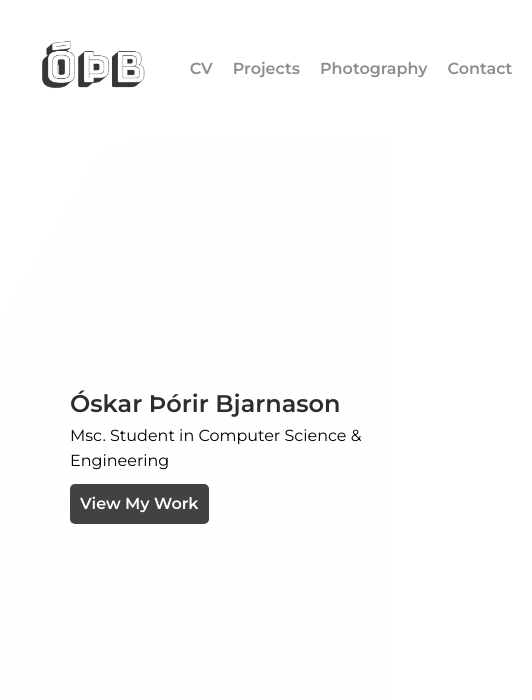
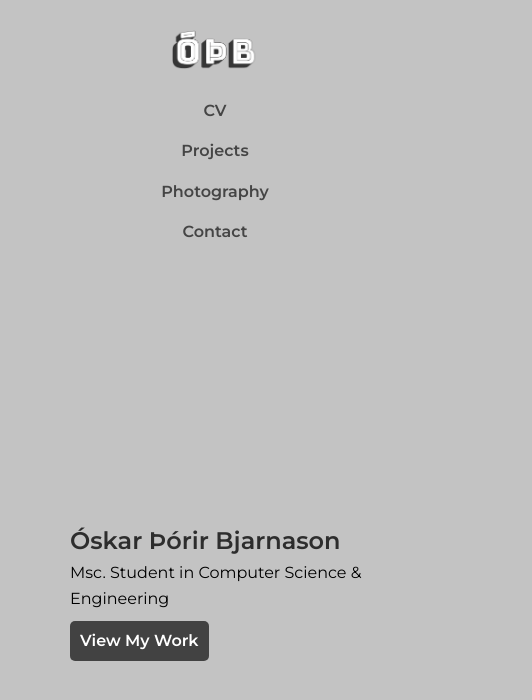
Before and after one commit to OskarThorir/oskarthorir.github.io, a plain HTML site: page index.html in a window 390 px wide. Shown: the whole page, 532 px wide, since content can reach past the window. Drawn offline with Linux system fonts and the light colour scheme.

Commit message:
updated for mobile view

```diff
--- a/styles.css
+++ b/styles.css
@@ -8,16 +8,16 @@
 /* Apply a base style to the whole website */
 body {
     font-family: 'Montserrat', sans-serif;
-    background-color: #ffffff;  /* Black background */
+    background-color: #c3c3c3;  /* Black background */
     color: #ffffff;             /* White text */
     line-height: 1.6;             /* Improve readability */
 }
 
 header {
+    width:100%;
     display: flex;
     justify-content: space-between;
     align-items: center;
-    background-color: #ffffff;
     margin: 20px
 }
 
@@ -33,7 +33,7 @@ header {
 }
 
 nav ul {
-    margin: 20px ;
+    margin: 30px ;
     list-style: none;
     display: flex;
     gap: 20px
@@ -42,7 +42,7 @@ nav ul {
 nav ul li a {
     position: relative;
     text-decoration: none;
-    color: #8d8d8d;
+    color: #454545;
     font-weight: bold;
 }
 
@@ -71,7 +71,6 @@ nav ul li a:hover::after {
     justify-content: flex-start;
     height: 75vh;
     align-items: center;
-    background: linear-gradient(to bottom right, #ffffff, #fffefe);
     padding-left: 50px;
 }
 .hero-content {
@@ -106,3 +105,27 @@ nav ul li a:hover::after {
     margin-bottom: 0px;  /* Space below the subtitle */
     color: #000000;
 }
+
+
+@media (max-width: 768px) {
+    .logo {
+        height: 40px;       /* Reduce height on smaller screens */
+        max-width: 120px;   /* Adjust the width limit */
+        margin: 10px;       /* Less margin on smaller screens */
+    }
+
+    header {
+        flex-direction: column;  /* Stack logo and nav vertically on small screens */
+        align-items: center;     /* Center them horizontally */
+    }
+
+    nav ul {
+        margin: 10px 0;    /* Adjust spacing for nav items */
+        flex-direction: column; /* Stack nav items vertically */
+        gap: 15px;
+        align-items: center
+    }
+    nav ul li {
+        text-align: center;     /* Center the text of each link */
+    }
+}
```
